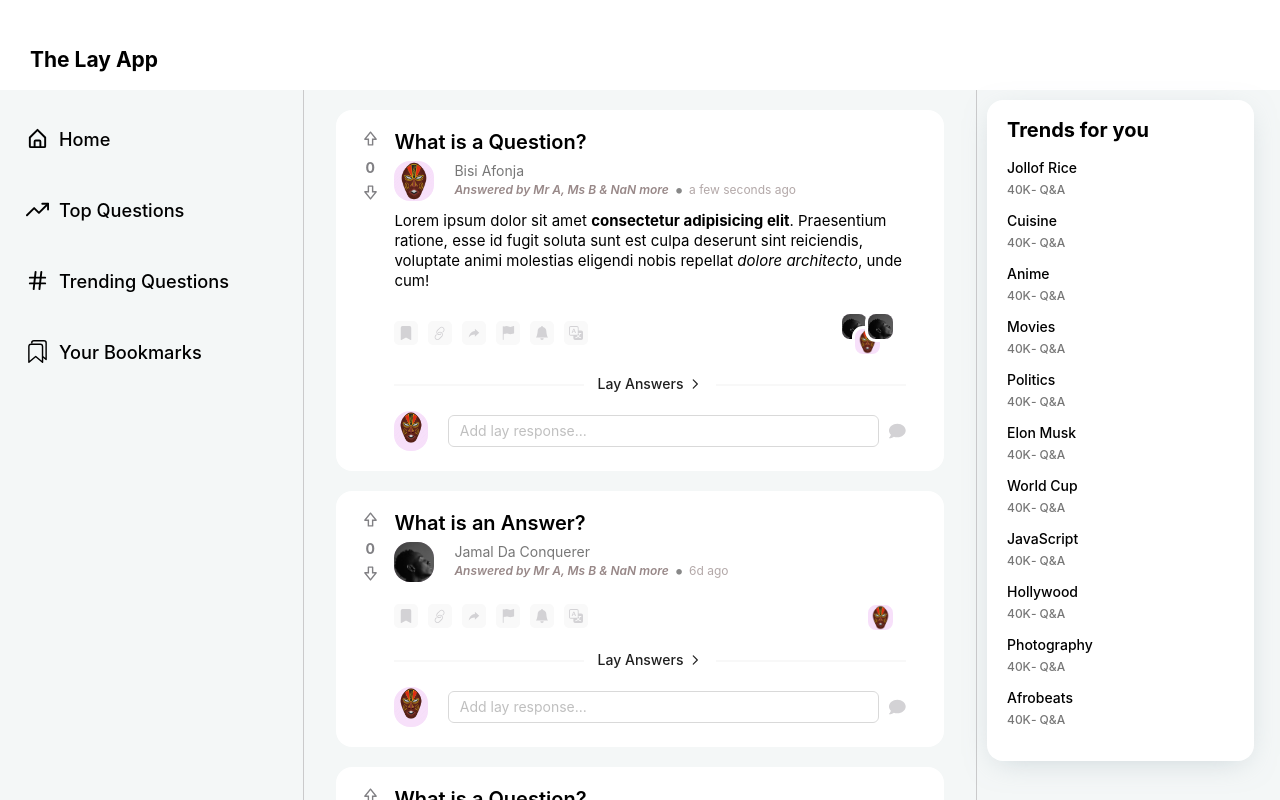
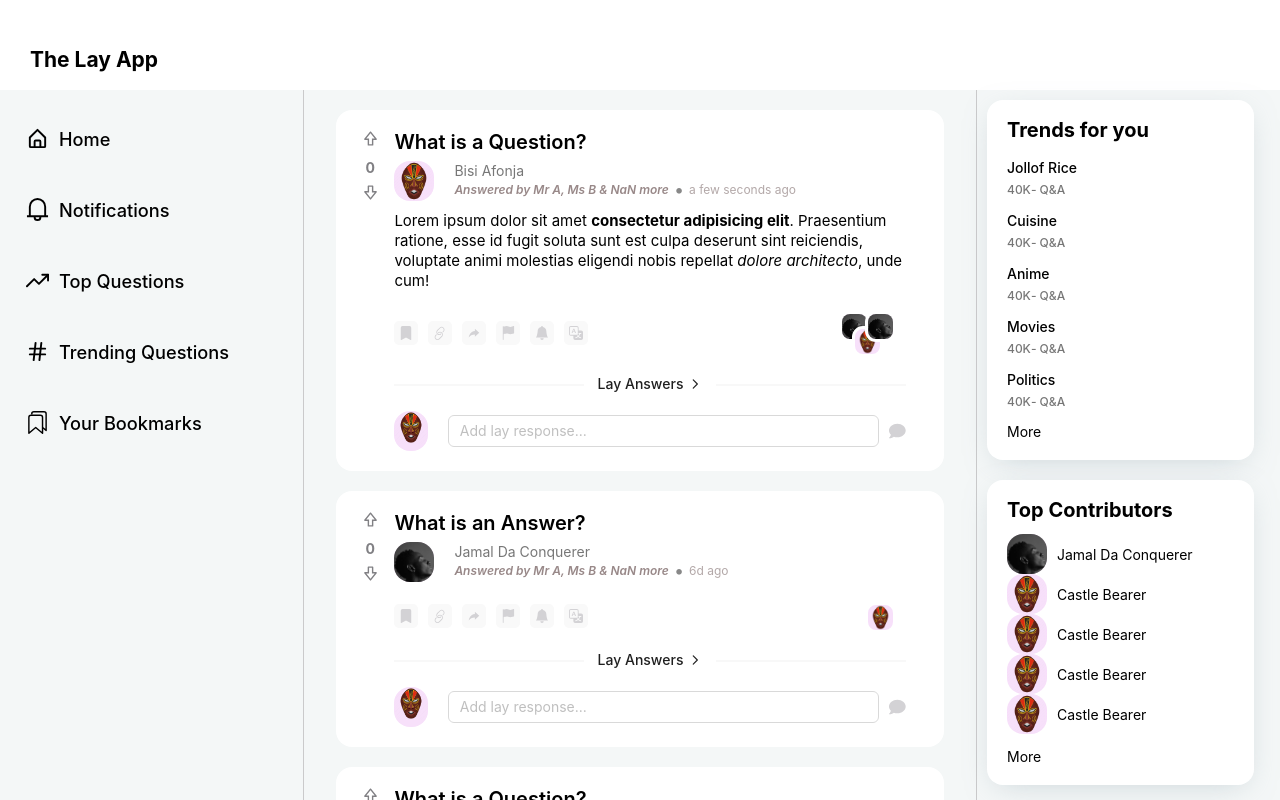
Before and after one commit to whoismuktar/lay-app, a React (Create React App) app: page / in a window 1280 px wide. Shown: the top 800 px of the page. Built offline with nearby package versions, Linux system fonts and the light colour scheme.

Commit message:
improve sidebars

```diff
--- a/src/components/Layout/RightSideBar/index.js
+++ b/src/components/Layout/RightSideBar/index.js
@@ -1,25 +1,32 @@
 import React from "react";
 import { useMatch } from "react-router-dom";
 import TagList from "../../TagList";
+import UserList from "../../UserList";
 
 const RightSideBar = () => {
   const isHome = useMatch({
-    path: '/',
+    path: "/",
     end: true,
-    caseSensitive: true
+    caseSensitive: true,
   });
+
+  const truncateList = () => {}
 
   return (
     <div className="sidebar right-sidebar">
-        {
-          isHome &&
-          <>
-            <div className="sidebar__card">
-              <div className="sidebar__title">Trends for you</div>
-              <TagList />
-            </div>
-            </>
-        }
+      {isHome && (
+        <>
+          <div className="sidebar__card">
+            <div className="sidebar__title">Trends for you</div>
+            <TagList truncate />
+          </div>
+        </>
+      )}
+
+      <div className="sidebar__card">
+        <div className="sidebar__title">Top Contributors</div>
+        <UserList truncate />
+      </div>
     </div>
   );
 };
--- a/src/components/QuestionList/QuestionCard.js
+++ b/src/components/QuestionList/QuestionCard.js
@@ -2,25 +2,26 @@ import React from "react";
 import { Filter } from "../../Helper";
 import UserCard from "../UserCard";
 
-function QuestionCard({question, idx}) {
-
+function QuestionCard({ question, idx }) {
   const readMoreLen = 90;
-  const isReadMore = question.description.length > 90
+  const isReadMore = question.description.length > 90;
   return (
     <div className="question question-card box-shadow1">
       <UserCard user={question.askedBy} />
       <div className="question-card__wrapper">
         <div className="question-card__title">{question.title}</div>
 
-        {
-          question.description &&
-          <div className="question-card__description"
-          dangerouslySetInnerHTML={{ __html: Filter.truncateTxt(question.description, readMoreLen) }}
-         />
-        }
-        {
-          (question.description && isReadMore) && <span className="read-more">Read more</span>
-        }
+        {question.description && (
+          <div
+            className="question-card__description"
+            dangerouslySetInnerHTML={{
+              __html: Filter.truncateTxt(question.description, readMoreLen),
+            }}
+          />
+        )}
+        {question.description && isReadMore && (
+          <div className="read-more">Read more</div>
+        )}
 
         <div className="feed__meta">
           <div className="feed__answered_by">
--- a/src/components/QuickLinks.js
+++ b/src/components/QuickLinks.js
@@ -3,6 +3,7 @@ import { BiHomeAlt } from "react-icons/bi";
 import { IoBookmarksOutline } from "react-icons/io5";
 import { FiHash, FiTrendingUp } from "react-icons/fi";
 import { Link } from "react-router-dom";
+import { GrNotification } from "react-icons/gr";
 
 const links = [
   {
@@ -10,6 +11,12 @@ const links = [
     path: "/",
     query: "home",
     icon: <BiHomeAlt />
+  },
+  {
+    title: "Notifications",
+    path: "/notifications",
+    query: "notification",
+    icon: <GrNotification />
   },
   {
     title: "Top Questions",
--- a/src/components/TagList.js
+++ b/src/components/TagList.js
@@ -1,4 +1,4 @@
-import React from "react";
+import React, { useEffect, useState } from "react";
 import { Filter } from "../Helper";
 
 const tagsBank = [
@@ -47,19 +47,42 @@ const tagsBank = [
     count: 40000,
   },
 ];
-function TagList(props) {
+function TagList({ truncate, len = 5 }) {
+  const [list, setList] = useState(tagsBank)
+
+
+  useEffect(() => {
+    const updateList = ()=> setList(tagsBank.slice(0, len))
+    if (truncate) {
+      updateList()
+    }
+  }, [len, truncate])
+
+  const expand = (qty = 2) => {
+    setList(tagsBank.slice(0, list.length + qty))
+  };
+
   return (
+    <>
       <ul className="tag-list tags">
-      {tagsBank.map((tag, i) => (
+        {list.map((tag, i) => (
           <li key={i} className="tag" id={tag.title.replaceAll(" ", "-")}>
             <div className="tag__title">{tag.title}</div>
             <div className="tag__subtitle dflex">
-            <div className="tag__subtitle-count">{ Filter.formatLargeNumber(tag.count)}</div>
+              <div className="tag__subtitle-count">
+                {Filter.formatLargeNumber(tag.count)}
+              </div>
               <div className="tag__subtitle-text"> - Q&A</div>
             </div>
           </li>
         ))}
       </ul>
+      {(truncate && list.length < tagsBank.length) && (
+        <div className="sidebar__more" onClick={() => expand(3)}>
+          More
+        </div>
+      )}
+    </>
   );
 }
 
```
Lines whose indentation alone changed are shown as unchanged.
